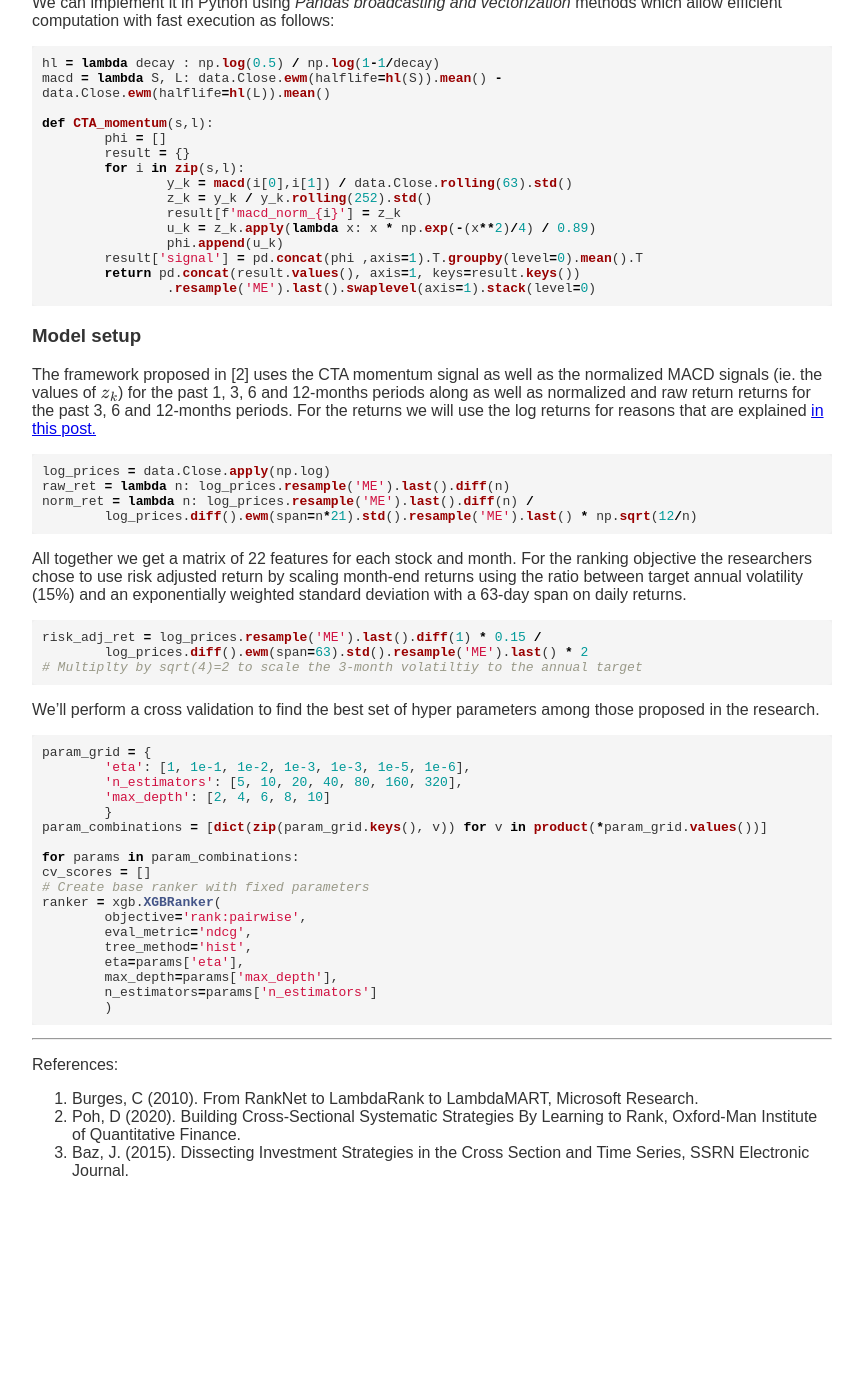
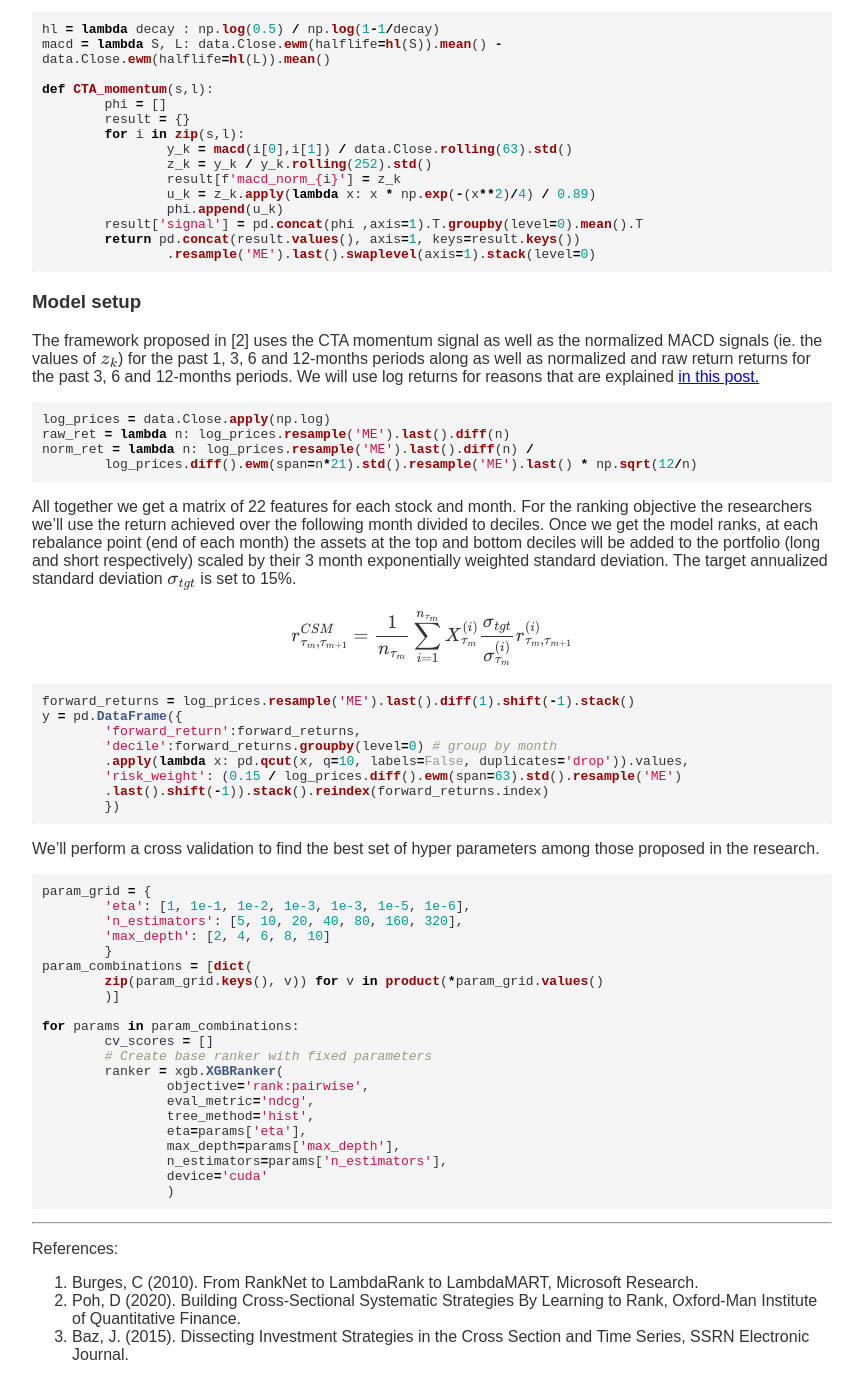
Before and after one commit to Cohen-Or/cohen-or.github.io, a Jekyll site: the page built from posts/csm.md, in a window 1280 px wide and 1400 px high, scrolled down 2553 px. Shown: the whole window, without its empty margins (208-1071 px from the left). Built offline with Jekyll 4.4.1, drawn with Linux system fonts in a browser that asks for light colours; our own code applies the rules of GitHub Pages for plain Markdown files; formulas are drawn with MathJax 3; before the commit the page ends 3769 px from its top, so only the background shows below that; some of the changed text lies outside the part shown.

Commit message:
Update csm.md

````diff
--- a/posts/csm.md
+++ b/posts/csm.md
@@ -30,7 +29,7 @@ The advantage of these new MLR techniques in CSM and other financial application
 
 The research by Poh et. al [2] introduces a novel framework for using MLR to construct CSM portfolios and demonstrated the dramatic improvements in performance over other techniques of ranking momentum in financial assets.
 
-The proposed framework uses momentum indicators that are derived from historic daily prices of the past 3 to 12-months periods. These predictors are used to predict the one-month ahead winners and losers. Among them on stands out as a sophisticated version of the MACD momentum indicator termed CTA Momentum that was originally introduced in [3].
+The proposed framework uses momentum indicators that are derived from historic daily prices of the past 3 to 12-months periods. These predictors are used to predict the one-month ahead winners and losers. One of these predictors is a sophisticated version of the MACD momentum indicator termed CTA Momentum that was originally introduced in [3].
 
 ### CTA Momentum Indicator
 This indicator is aimed at measuring the strength of a trend based on the premise that (a) volatility diminishes the significance of a trend and (b) that different assets exhibit different trend patterns across time and hence a good indicator needs to reflect a standard score. If you got this, the rest is just fancy math.
@@ -93,19 +92,28 @@ def CTA_momentum(s,l):
 		.resample('ME').last().swaplevel(axis=1).stack(level=0)
 ```
 ### Model setup
-The framework proposed in [2] uses the CTA momentum signal as well as the normalized MACD signals (ie. the values of $$z_k$$) for the past 1, 3, 6 and 12-months periods along as well as normalized and raw return returns for the past 3, 6 and 12-months periods. For the returns we will use the log returns for reasons that are explained  [in this post.](https://gregorygundersen.com/blog/2022/02/06/log-returns/)
+The framework proposed in [2] uses the CTA momentum signal as well as the normalized MACD signals (ie. the values of $$z_k$$) for the past 1, 3, 6 and 12-months periods along as well as normalized and raw return returns for the past 3, 6 and 12-months periods. We will use log returns for reasons that are explained  [in this post.](https://gregorygundersen.com/blog/2022/02/06/log-returns/)
 ```python
 log_prices = data.Close.apply(np.log)
 raw_ret = lambda n: log_prices.resample('ME').last().diff(n)
 norm_ret = lambda n: log_prices.resample('ME').last().diff(n) /
 	log_prices.diff().ewm(span=n*21).std().resample('ME').last() * np.sqrt(12/n)
 ```
-All together we get a matrix of 22 features for each stock and month. For the ranking objective the researchers chose to use risk adjusted return by scaling month-end returns using the ratio between target annual volatility (15%) and an exponentially weighted standard deviation with a 63-day span on daily returns.
+All together we get a matrix of 22 features for each stock and month. For the ranking objective the researchers we'll use the return achieved over the following month divided to deciles. Once we get the model ranks, at each rebalance point (end of each month) the assets at the top and bottom deciles will be added to the portfolio (long and short respectively) scaled by their 3 month exponentially weighted standard deviation. The target annualized  standard deviation $$\sigma_{tgt}$$  is set to 15%.
+
+$$
+r^{CSM}_{\tau_m, \tau_{m+1}} = \frac{1}{n_{\tau_m}} \sum_{i=1}^{n_{\tau_m}} X_{\tau_m}^{(i)} \frac{\sigma_{tgt}}{\sigma_{\tau_m}^{(i)}} r_{\tau_m, \tau_{m+1}}^{(i)}
+$$
 
 ```python
-risk_adj_ret = log_prices.resample('ME').last().diff(1) * 0.15 /
-	log_prices.diff().ewm(span=63).std().resample('ME').last() * 2
-# Multiplty by sqrt(4)=2 to scale the 3-month volatiltiy to the annual target
+forward_returns = log_prices.resample('ME').last().diff(1).shift(-1).stack()
+y = pd.DataFrame({
+	'forward_return':forward_returns,
+	'decile':forward_returns.groupby(level=0) # group by month
+	.apply(lambda x: pd.qcut(x, q=10, labels=False, duplicates='drop')).values,
+	'risk_weight': (0.15 / log_prices.diff().ewm(span=63).std().resample('ME')
+	.last().shift(-1)).stack().reindex(forward_returns.index)
+	})
 ```
 
 We'll perform a cross validation to find the best set of hyper parameters among those proposed in the research.
@@ -115,23 +123,26 @@ param_grid = {
 	'n_estimators': [5, 10, 20, 40, 80, 160, 320],
 	'max_depth': [2, 4, 6, 8, 10]
 	}
-param_combinations = [dict(zip(param_grid.keys(), v)) for v in product(*param_grid.values())]
+param_combinations = [dict(
+	zip(param_grid.keys(), v)) for v in product(*param_grid.values()
+	)]
 
 for params in param_combinations:
-cv_scores = []
-# Create base ranker with fixed parameters
-ranker = xgb.XGBRanker(
-	objective='rank:pairwise',
-	eval_metric='ndcg',
-	tree_method='hist',
-	eta=params['eta'],
-	max_depth=params['max_depth'],
-	n_estimators=params['n_estimators']
-	)
+	cv_scores = []
+	# Create base ranker with fixed parameters
+	ranker = xgb.XGBRanker(
+		objective='rank:pairwise',
+		eval_metric='ndcg',
+		tree_method='hist',
+		eta=params['eta'],
+		max_depth=params['max_depth'],
+		n_estimators=params['n_estimators'],
+		device='cuda'
+		)
 ```
 
 ___
 References:
-2. Burges, C (2010). From RankNet to LambdaRank to LambdaMART, Microsoft Research.
-3. Poh, D (2020). Building Cross-Sectional Systematic Strategies By Learning to Rank, Oxford-Man Institute of Quantitative Finance.
-4. Baz, J. (2015). Dissecting Investment Strategies in the Cross Section and Time Series, SSRN Electronic Journal.
+1. Burges, C (2010). From RankNet to LambdaRank to LambdaMART, Microsoft Research.
+2. Poh, D (2020). Building Cross-Sectional Systematic Strategies By Learning to Rank, Oxford-Man Institute of Quantitative Finance.
+3. Baz, J. (2015). Dissecting Investment Strategies in the Cross Section and Time Series, SSRN Electronic Journal.
````
Also changed, not shown: other parts of posts/csm.md (+2 -3 lines).
